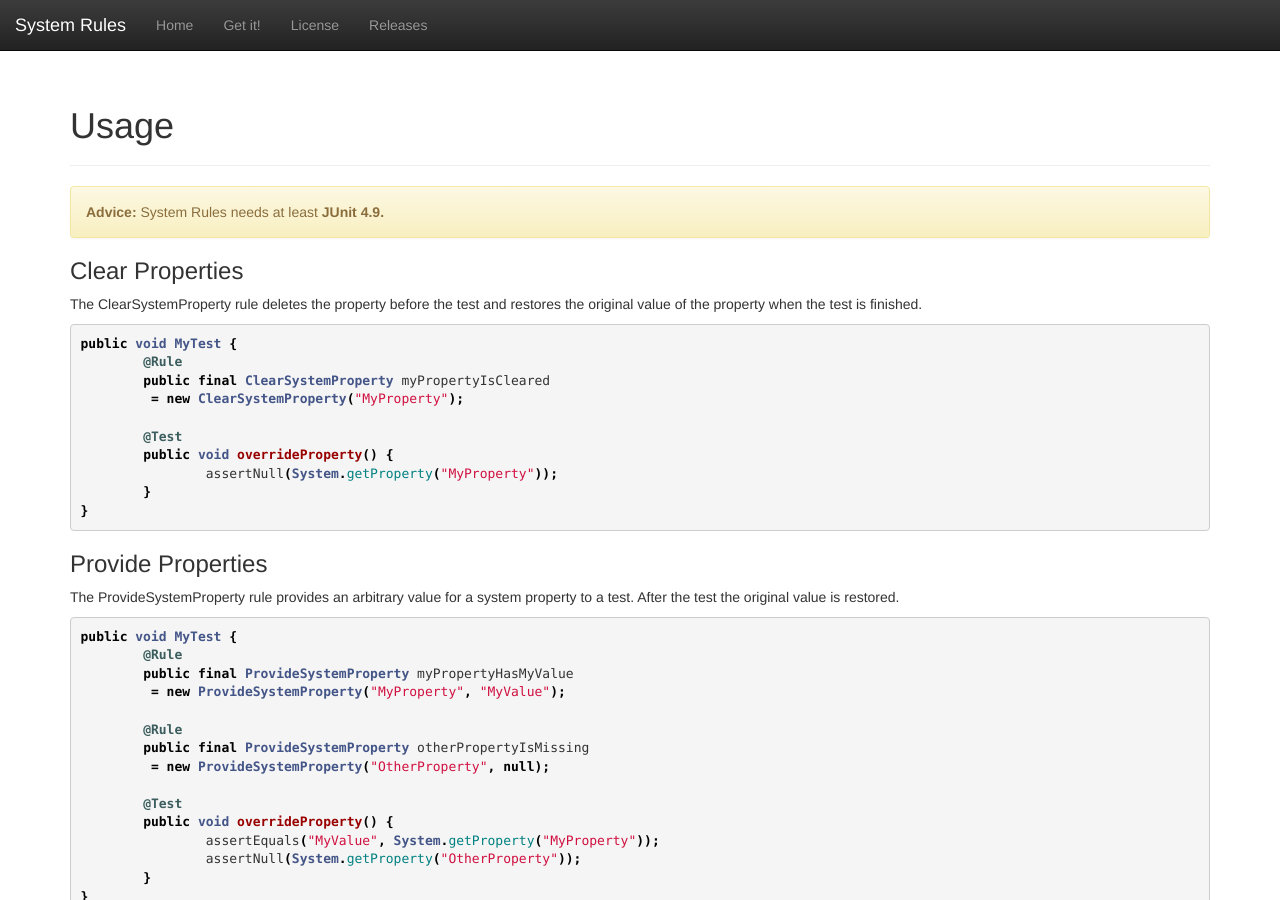
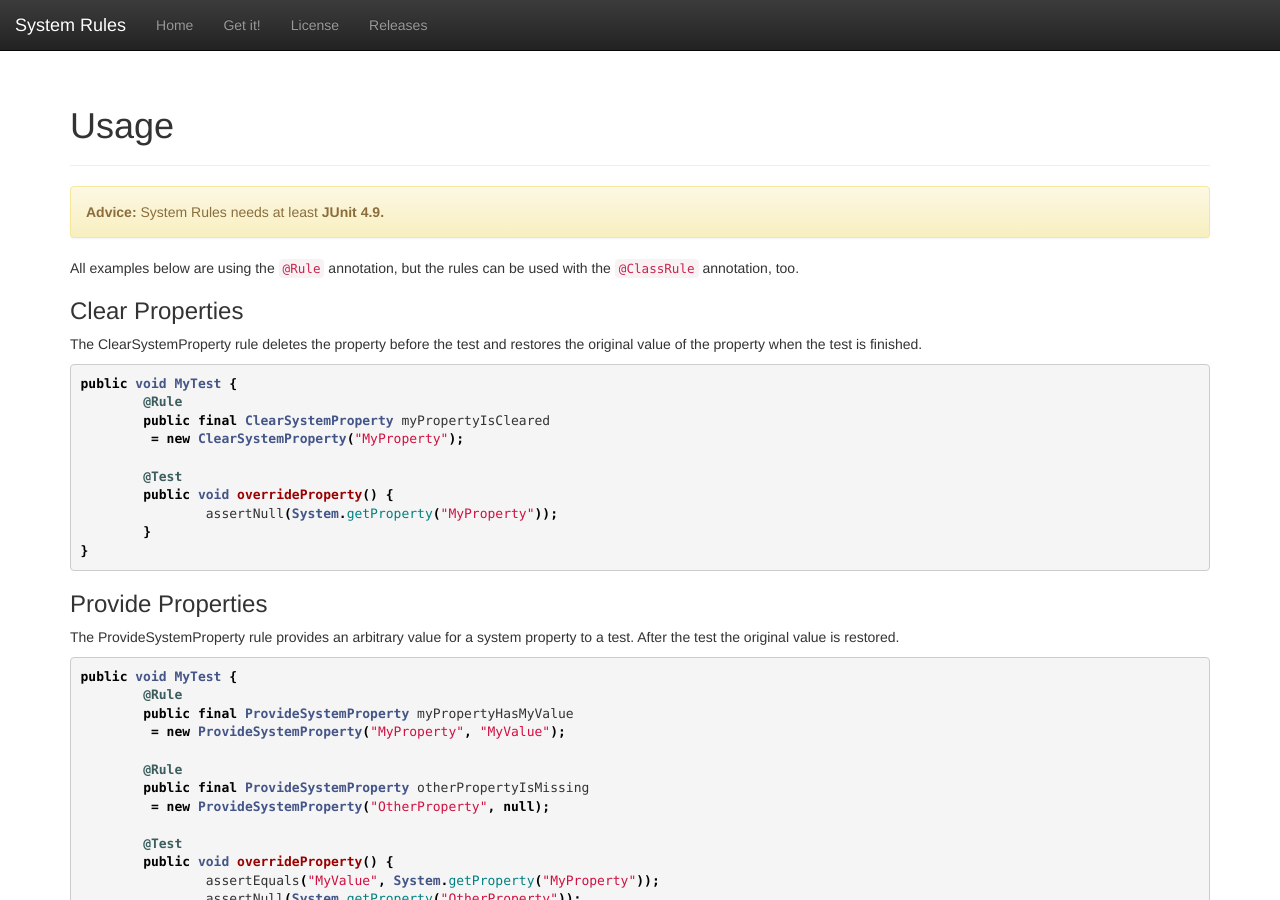
Before and after one commit to stefanbirkner/system-rules, a Jekyll site: the page built from index.html, in a window 1280 px wide and 900 px high, scrolled down 798 px. Built offline with Jekyll 4.4.1, drawn with Linux system fonts in a browser that asks for light colours.

Commit message:
Rules can be used as class rules, too. Fixes #20.
This is not clear to everyone according to #20.

```diff
--- a/index.html
+++ b/index.html
@@ -61,6 +61,12 @@ description: A collection of JUnit rules for testing code that uses java.lang.Sy
 				<strong>Advice:</strong>
 				System Rules needs at least <strong>JUnit 4.9.</strong>
 			</div>
+
+	<section>
+		<p>All examples below are using the <code>@Rule</code> annotation,
+		but the rules can be used with the <code>@ClassRule</code>
+		annotation, too.</p>
+	</section>
 
 			<section id="ClearSystemProperty">
 				<h3>Clear Properties</h3>
```
